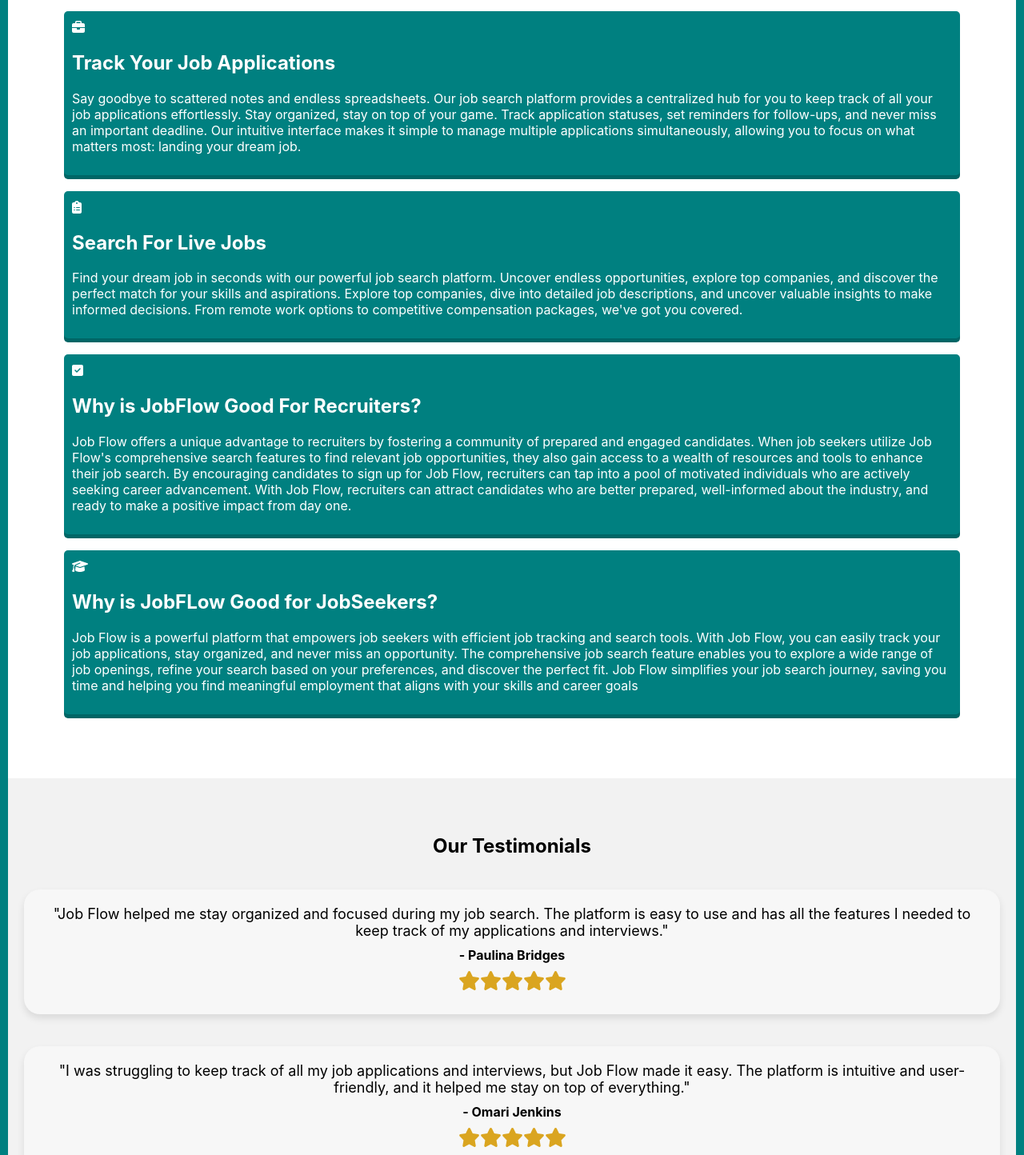
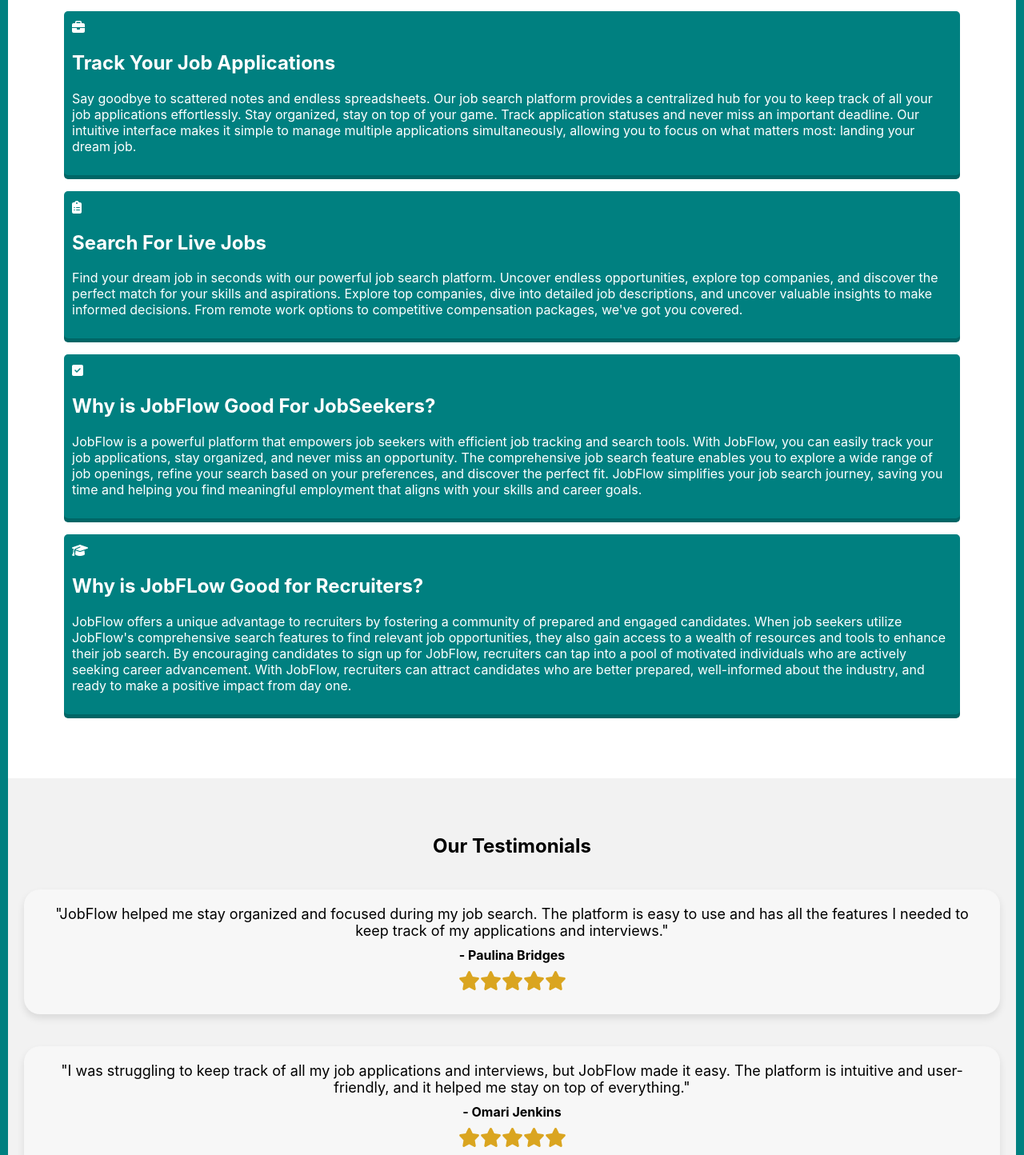
Before and after one commit to irina-sheveliova/CFG-Job-tracker, a React (Create React App) app in the folder client/: page / in a window 1280 px wide. Shown: the part 926-2370 px from the top of the page at 80% size. Built offline with nearby package versions, Linux system fonts and the light colour scheme; no server answers; a web font is replaced by a local one.

Commit message:
Wording update

```diff
--- a/client/src/App.js
+++ b/client/src/App.js
@@ -23,8 +23,7 @@
       <div>
         <div className="counter-container">
           <h1 className="counter-heading">
-            Join <Counter end={100000} duration={20} /> Users Tracking with Job
-            Flow!
+            Join <Counter end={100000} duration={20} />Users Tracking with JobFlow!
           </h1>
         </div>
         <FirebaseProvider>
--- a/client/src/components/About/About.css
+++ b/client/src/components/About/About.css
@@ -10,6 +10,7 @@
   font-size: 18px;
   margin-top: 30px;
   line-height: 1.5;
+  text-align: justify;
 }
 
 .why-helpful {
@@ -20,6 +21,7 @@
   font-size: 18px;
   margin-top: 30px;
   line-height: 1.5;
+  text-align: justify;
 }
 
 .future-features {
@@ -30,6 +32,7 @@
   font-size: 18px;
   margin-top: 30px;
   line-height: 1.5;
+  text-align: justify;
 }
 
 .roadmap {
--- a/client/src/components/About/About.js
+++ b/client/src/components/About/About.js
@@ -18,7 +18,7 @@
         <h2>Why is this helpful?</h2>
         <p className="why-text">Looking for a job can be overwhelming, especially when you're juggling multiple applications
         at once. With JobFlow, you can keep all your applications in one place, and easily track your progress.
-        Our reminders and notes features also help you stay on top of your job search, making sure that no
+        Our status updates and notes features also help you stay on top of your job search, making sure that no
         opportunity falls through the cracks. Plus, our platform is free to use, so you can focus on what
         matters most - finding your dream job!</p>
       </div>
--- a/client/src/components/Homepage/homepage.js
+++ b/client/src/components/Homepage/homepage.js
@@ -55,8 +55,8 @@
                 Say goodbye to scattered notes and endless spreadsheets. Our job
                 search platform provides a centralized hub for you to keep track
                 of all your job applications effortlessly. Stay organized, stay
-                on top of your game. Track application statuses, set reminders
-                for follow-ups, and never miss an important deadline. Our
+                on top of your game. Track application statuses
+                and never miss an important deadline. Our
                 intuitive interface makes it simple to manage multiple
                 applications simultaneously, allowing you to focus on what
                 matters most: landing your dream job.{" "}
@@ -83,33 +83,33 @@
           <div className="expandable-box" onClick={() => toggleBox(2)}>
             <div className="box-header">
               <i className="fas fa-check-square"></i>
-              <h2 className="box-title"> Why is JobFlow Good For Recruiters? </h2>
+              <h2 className="box-title"> Why is JobFlow Good For JobSeekers? </h2>
             </div>
             <div className={boxState[2] ? "box-content show" : "box-content"}>
               <p>
-              Job Flow offers a unique advantage to recruiters by fostering a community of prepared and
-              engaged candidates. When job seekers utilize Job Flow's comprehensive search features to
-              find relevant job opportunities, they also gain access to a wealth of resources and tools
-              to enhance their job search. By encouraging candidates to sign up for Job Flow, recruiters
-              can tap into a pool of motivated individuals who are actively seeking career advancement.
-              With Job Flow, recruiters can attract candidates who are better prepared, well-informed
-              about the industry, and ready to make a positive impact from day one.
+                JobFlow is a powerful platform that empowers job seekers with efficient job tracking and
+                search tools. With JobFlow, you can easily track your job applications, stay organized,
+                and never miss an opportunity. The comprehensive job search feature enables you to explore
+                a wide range of job openings, refine your search based on your preferences, and discover
+                the perfect fit. JobFlow simplifies your job search journey, saving you time and helping
+                you find meaningful employment that aligns with your skills and career goals.
               </p>{" "}
             </div>
           </div>
           <div className="expandable-box" onClick={() => toggleBox(3)}>
             <div className="box-header">
               <i className="fas fa-graduation-cap"></i>
-              <h2 className="box-title">Why is JobFLow Good for JobSeekers?</h2>
+              <h2 className="box-title">Why is JobFLow Good for Recruiters?</h2>
             </div>
             <div className={boxState[3] ? "box-content show" : "box-content"}>
               <p>
-              Job Flow is a powerful platform that empowers job seekers with efficient job tracking and
-              search tools. With Job Flow, you can easily track your job applications, stay organized,
-              and never miss an opportunity. The comprehensive job search feature enables you to explore
-              a wide range of job openings, refine your search based on your preferences, and discover
-              the perfect fit. Job Flow simplifies your job search journey, saving you time and helping
-              you find meaningful employment that aligns with your skills and career goals{" "}
+                JobFlow offers a unique advantage to recruiters by fostering a community of prepared and
+                engaged candidates. When job seekers utilize JobFlow's comprehensive search features to
+                find relevant job opportunities, they also gain access to a wealth of resources and tools
+                to enhance their job search. By encouraging candidates to sign up for JobFlow, recruiters
+                can tap into a pool of motivated individuals who are actively seeking career advancement.
+                With JobFlow, recruiters can attract candidates who are better prepared, well-informed
+                about the industry, and ready to make a positive impact from day one. {" "}
               </p>{" "}
             </div>
           </div>
--- a/client/src/components/HowitWorks/Howitworks.css
+++ b/client/src/components/HowitWorks/Howitworks.css
@@ -7,6 +7,7 @@
     display: flex;
     flex-direction: column;
     align-items: center;
+    padding: 50px;
   }
 
   .step-box {
--- a/client/src/components/Testimonials/Testimonial.css
+++ b/client/src/components/Testimonials/Testimonial.css
@@ -24,6 +24,7 @@
     background-color: #f7f7f7;
     border-radius: 20px;
     box-shadow: 0px 5px 10px rgba(0, 0, 0, 0.1);
+    max-width: 1300px;
   }
 
   .testimonial-content {
--- a/client/src/components/Testimonials/Testimonials.js
+++ b/client/src/components/Testimonials/Testimonials.js
@@ -10,7 +10,7 @@
         <div className="testimonial">
           <div className="testimonial-content">
             <div className="testimonial-text">
-              "Job Flow helped me stay organized and focused during my job search. The platform is easy to use and has all the features I needed to keep track of my applications and interviews."
+              "JobFlow helped me stay organized and focused during my job search. The platform is easy to use and has all the features I needed to keep track of my applications and interviews."
             </div>
             <div className="testimonial-name">
               - Paulina Bridges
@@ -27,7 +27,7 @@
         <div className="testimonial">
           <div className="testimonial-content">
             <div className="testimonial-text">
-              "I was struggling to keep track of all my job applications and interviews, but Job Flow made it easy. The platform is intuitive and user-friendly, and it helped me stay on top of everything."
+              "I was struggling to keep track of all my job applications and interviews, but JobFlow made it easy. The platform is intuitive and user-friendly, and it helped me stay on top of everything."
             </div>
             <div className="testimonial-name">
               - Omari Jenkins
@@ -44,7 +44,7 @@
         <div className="testimonial">
           <div className="testimonial-content">
             <div className="testimonial-text">
-              "As someone who was new to the job market, Job Flow was an invaluable resource. It helped me stay on top of my applications and gave me the confidence I needed to succeed."
+              "As someone who was new to the job market, JobFlow was an invaluable resource. It helped me stay on top of my applications and gave me the confidence I needed to succeed."
             </div>
             <div className="testimonial-name">
               - Emily Whitehall
```
Also changed, not shown: client/src/components/HowitWorks/Howitworks.js (+34 -15 lines).
